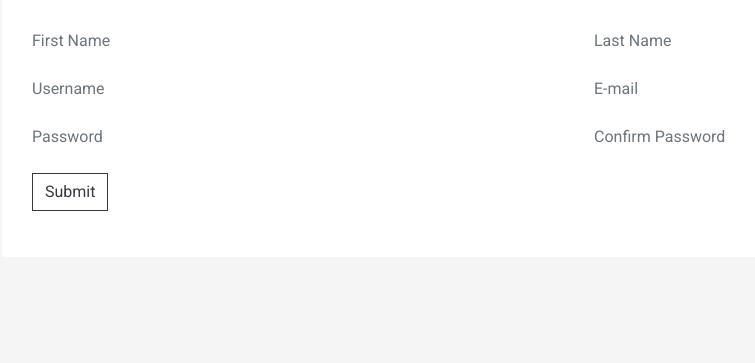
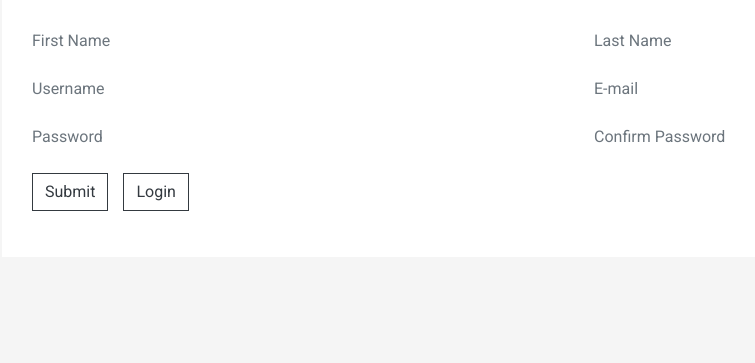
Before and after one commit to aminabbasov/django-store-project, a Django app: template src/templates/users/register.html in a window 1280 px wide. Shown: the part 323-686 px from the top of the page, without its empty margins (61-816 px from the left). Run offline with Django 4.2, Linux system fonts and the light colour scheme; the template is opened without the code that fills it, so the values that code supplies are empty; parts of the project's set-up code (start-up, migrations or seed data) failed here and were passed over; some libraries are stand-ins or nearby versions.

Commit message:
Add register and login buttons

```diff
--- a/src/templates/users/login.html
+++ b/src/templates/users/login.html
@@ -39,10 +39,13 @@
                             </div>
                             <form method="POST" id="LoginForm">
                                 {% csrf_token %}
-                                <div class="col-md-12 form-group">
+                                <div class="col-md-6 form-group">
                                     <input type="submit" class="btn btn-form" value="Submit" />
                                 </div>
                             </form>
+                          <div class="col-md-6-right">
+                            <a href={% url 'users:register' %} class="btn btn-form" value="Submit"/>Register</a>
+                          </div>
                         </div>
                     </div>
                 </div>
--- a/src/templates/users/register.html
+++ b/src/templates/users/register.html
@@ -62,10 +62,13 @@
                             </div>
                             <form method="POST" id="RegisterForm">
                                 {% csrf_token %}
-                                <div class="col-md-12 form-group">
+                                <div class="col-md-6 form-group">
                                     <input type="submit" class="btn btn-form" value="Submit" />
                                 </div>
                             </form>
+                          <div class="col-md-6-right">
+                            <a href={% url 'users:login' %} class="btn btn-form" value="Submit"/>Login</a>
+                          </div>
                         </div>
                     </div>
                 </div>
```
